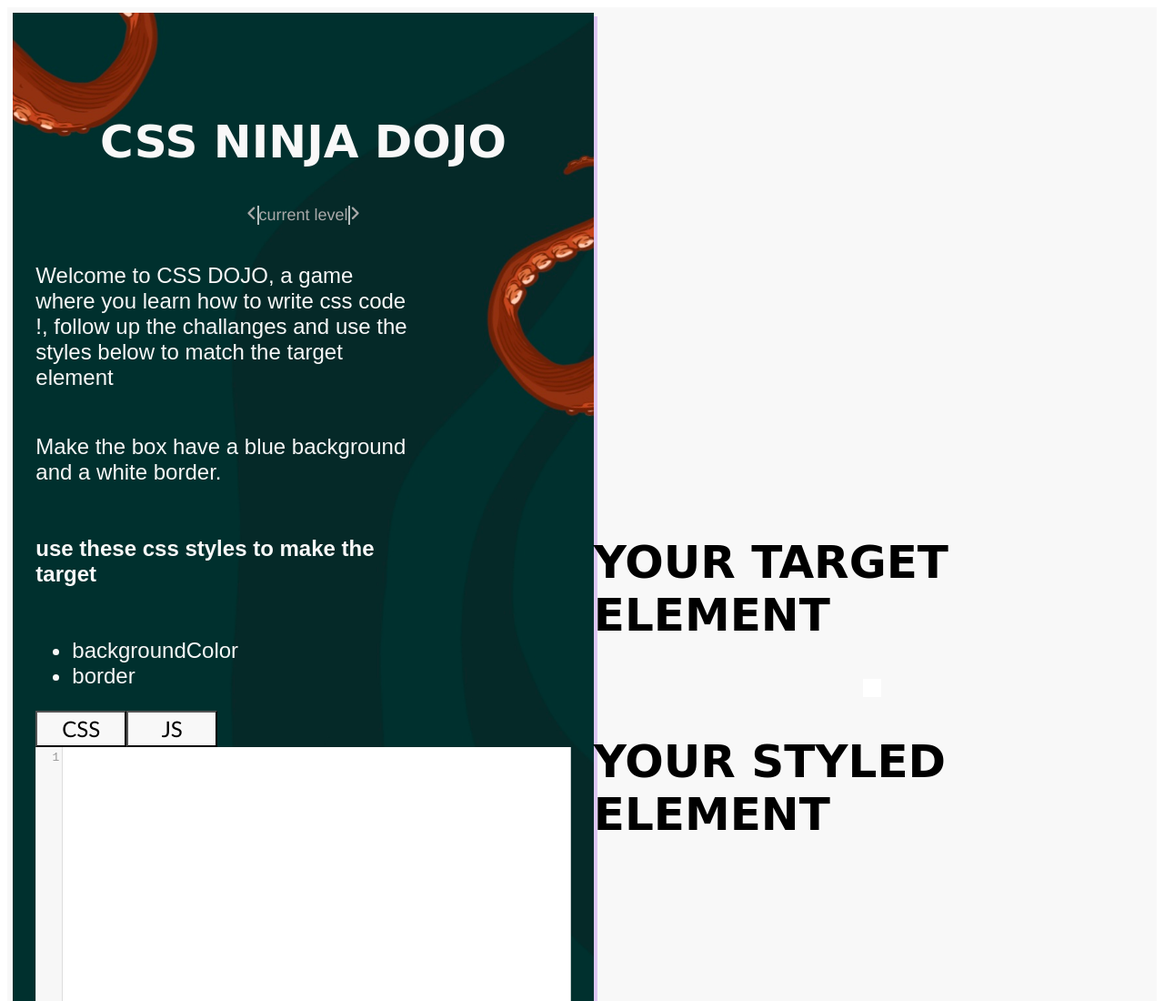
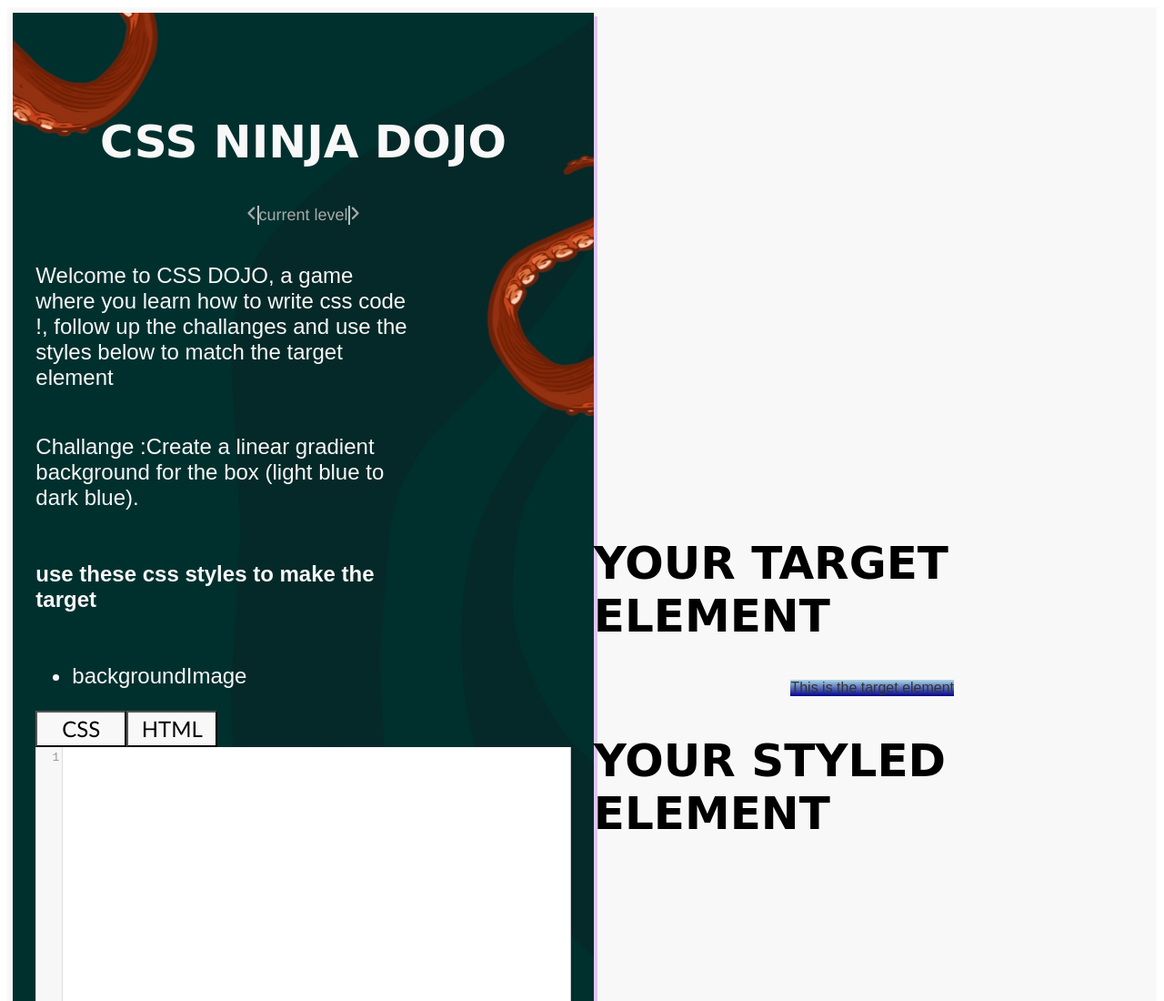
Before and after one commit to soreka/css-dojo, a website with bundled scripts: page index.html in a window 1280 px wide. Shown: the top 1100 px of the page at 91% size. Built offline with nearby package versions, Linux system fonts and the light colour scheme.

Commit message:
basic to styles

```diff
--- a/index.html
+++ b/index.html
@@ -19,7 +19,7 @@
 
             <h1 class="title">your target Element</h1>
             <div>
-                <div id="myDiv"></div>
+                <div id="myDiv">This is the target element</div>
             </div>
 
             <div class="target">
@@ -54,7 +54,7 @@
             <div class="code-container">
                 <div class="mode-changer">
                     <button id="css-mode-button" class="mode-button" name="css" >CSS</button>
-                    <button id="js-mode-button" class="mode-button" name="js">JS</button>
+                    <button id="js-mode-button" class="mode-button" name="js">HTML</button>
                 </div>
                 <div id="css-container"  >
                     <textarea  id="css-code-editor"  ></textarea>
--- a/js/challangeCreator.js
+++ b/js/challangeCreator.js
@@ -1,9 +1,9 @@
 import challanges from "./challanges.js";
-export function feedChallange(level = 1) {
+export function feedChallange(level = 2) {
     let challange = getChallange(level);
     let description = document.getElementById("level-description")
     let cssTips = document.getElementById("css-tips")
-    description.textContent = challange.description
+    description.textContent = "Challange :" + challange.description
     for(let style in challange.styles){
         const liElement = document.createElement("li")
         liElement.textContent = String(style)
```
